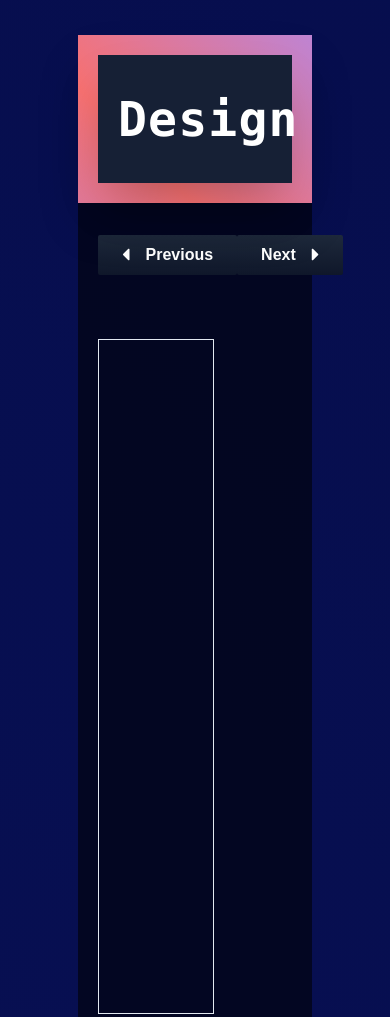
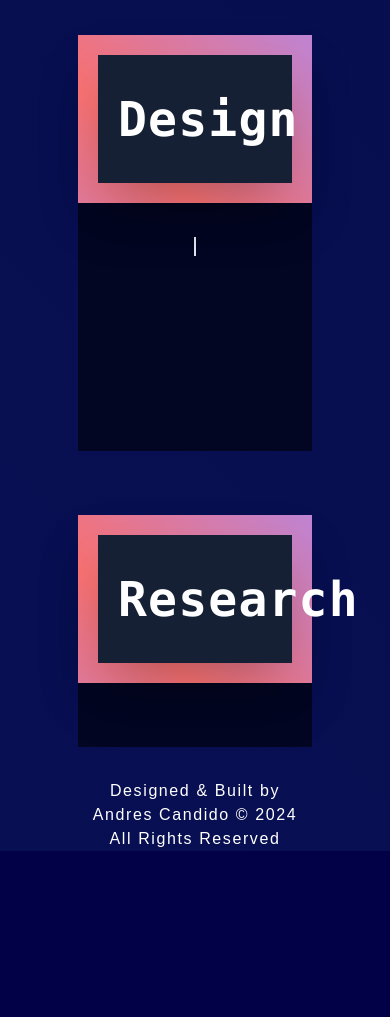
Before and after one commit to AndresCandido/AndresCandido.github.io, a plain HTML site: page index.html in a window 390 px wide. Shown: the part 8595-9612 px from the top of the page. After the commit the page ends 9446 px from the top, so only its background shows below. Drawn offline with Linux system fonts and the light colour scheme; some packages are replaced by stand-ins of ours; a script that the page names is missing.

Commit message:
Fixed Model viewer dimensions

```diff
--- a/index.html
+++ b/index.html
@@ -290,16 +290,9 @@
 
             <div class="mt-5 section2 bg-gray-seethrough">
                 <section class="main max-w-6xl mx-auto mb-40">
-                    <div class="mb-16 flex justify-evenly md:hidden">
-                        <button class="bg-metallic-gray2 hover:bg-gray-900 text-white transition-all rounded-sm px-6 py-2 flex items-center"><i class="fas fa-caret-left text-xl mr-4"></i> <p class="font-bold">Previous</p></button>
-                        <button class="bg-metallic-gray2 hover:bg-gray-900 text-white transition-all rounded-sm px-6 py-2 flex items-center"><p class="font-bold">Next</p> <i class="fas fa-caret-right text-xl ml-4"></i>
-                        </button>
-                    </div>
                     <div class="md:flex items-center justify-center gap-10">
                         <button data-aos="fade-right" data-aos-offset="100" data-aos-delay="200" class="hidden md:block bg-metallic-gray2 hover:bg-gray-900 text-white transition-all p-5 pl-4 aos-init aos-animate"><i class="fas fa-caret-left text-4xl"></i></button>
-                        <div class="border w-60per h-screen-80">
-                            <model-viewer src="3D-models/Fighter.glb" camera-controls auto-rotate shadow-intensity="1"> </model-viewer>
-                        </div>
+                        <model-viewer class="border w-60per h-700px" src="3D-models/Fighter.glb" camera-controls auto-rotate shadow-intensity="1"> </model-viewer>
                         <button data-aos="fade-left" data-aos-offset="100" data-aos-delay="200" class="hidden md:block bg-metallic-gray2 hover:bg-gray-900 text-white transition-all p-5 pr-4 aos-init aos-animate"><i class="fas fa-caret-right text-4xl"></i></button>
                     </div>
                 </section>
```
Also changed, not shown: index.css.
